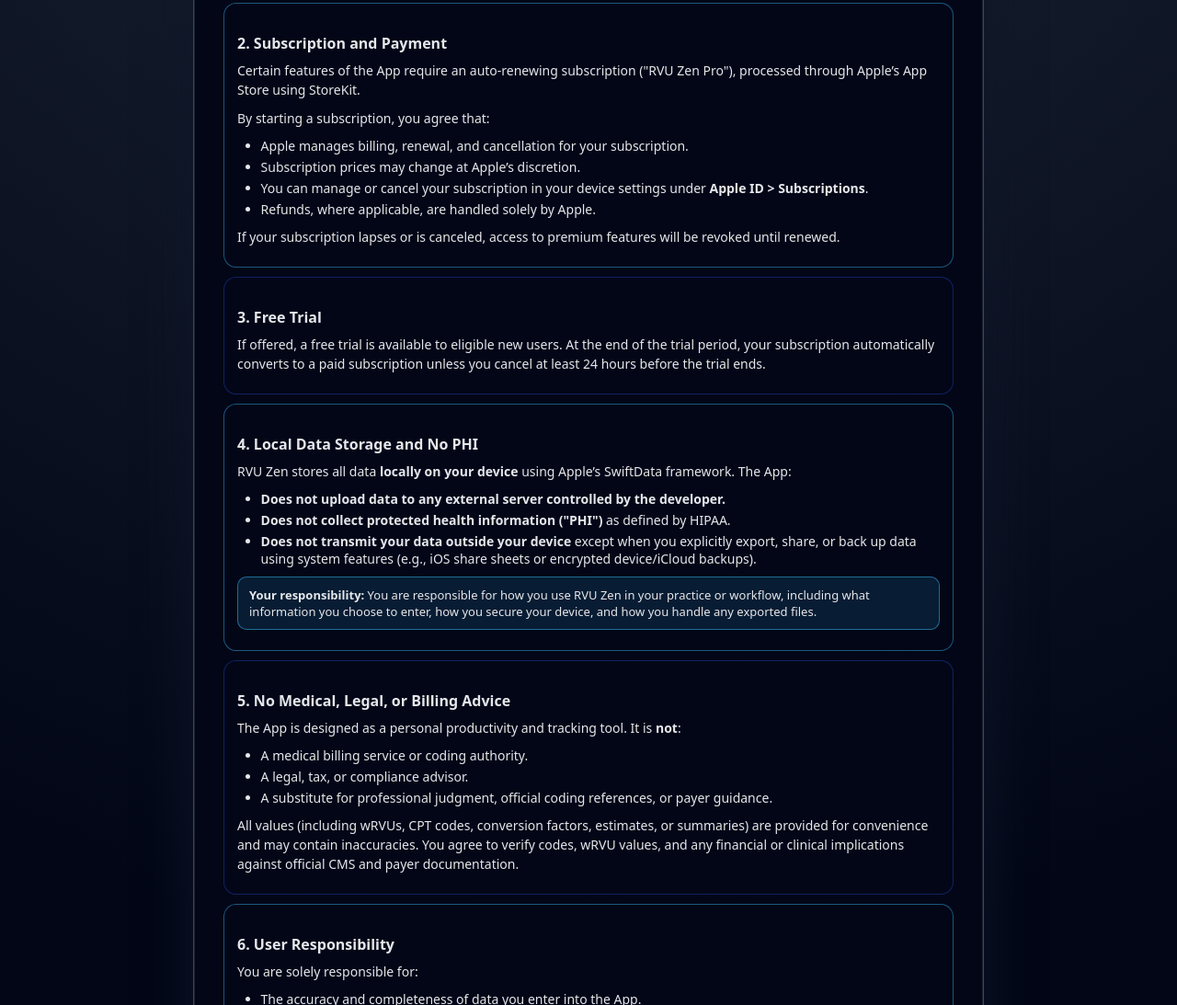
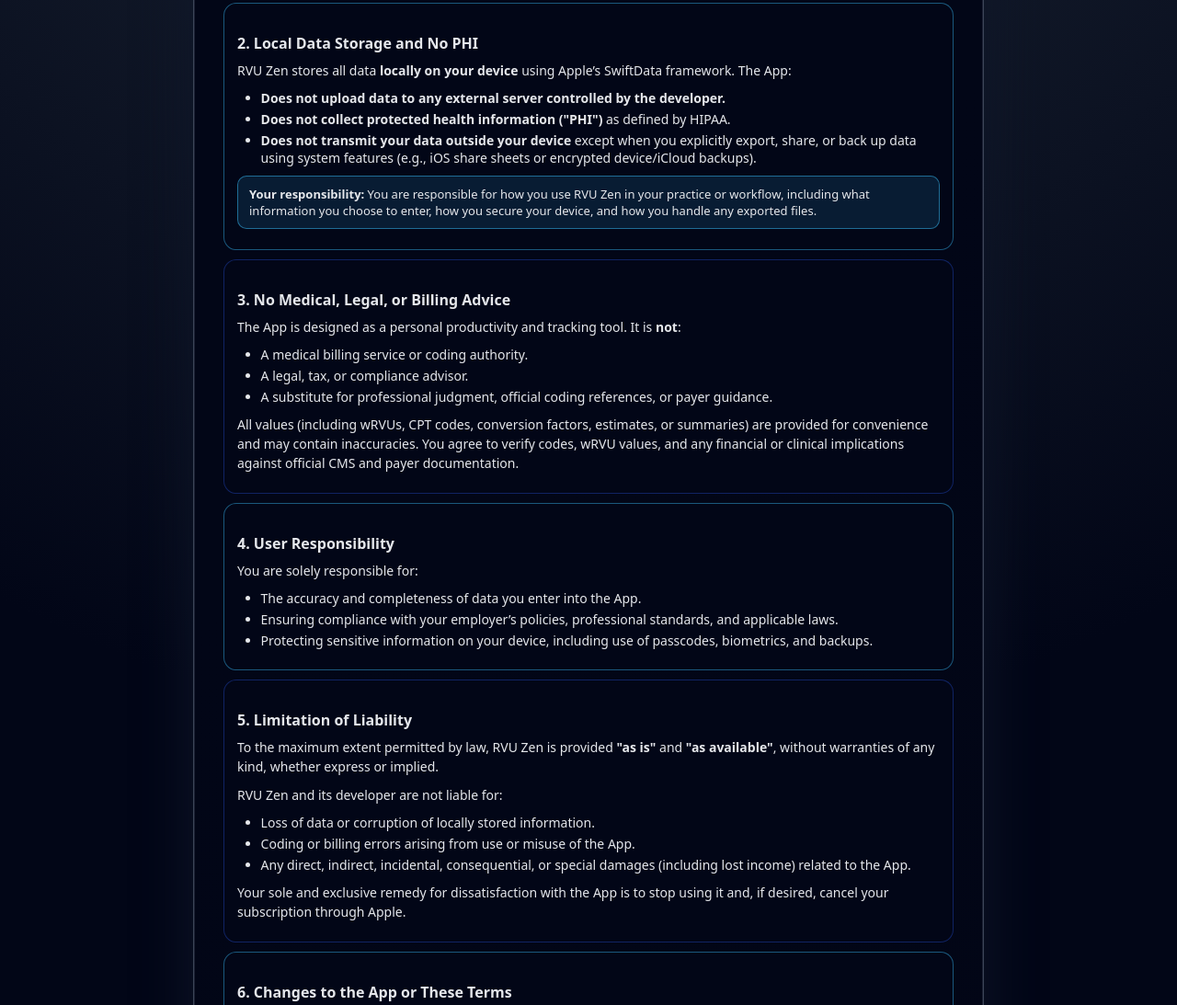
Before and after one commit to deagle1990/rvu-zen-legal, a plain HTML site: page terms.html in a window 1280 px wide. Shown: the part 532-1625 px from the top of the page at 92% size. Drawn offline with Linux system fonts and the light colour scheme.

Commit message:
Update terms.html
removed subscription information

```diff
--- a/terms.html
+++ b/terms.html
@@ -184,7 +184,7 @@
           <span class="app-dot"></span>
           RVU Zen · iOS App
         </div>
-        <h1>Terms of Use (Subscription License Agreement)</h1>
+        <h1>Terms of Use Agreement</h1>
         <p class="subtitle">
           Please read these terms carefully before using RVU Zen.
         </p>
@@ -215,37 +215,7 @@
       </section>
 
       <section class="section">
-        <h2>2. Subscription and Payment</h2>
-        <p>
-          Certain features of the App require an auto-renewing subscription (&quot;RVU Zen Pro&quot;),
-          processed through Apple’s App Store using StoreKit.
-        </p>
-        <p>By starting a subscription, you agree that:</p>
-        <ul>
-          <li>Apple manages billing, renewal, and cancellation for your subscription.</li>
-          <li>Subscription prices may change at Apple’s discretion.</li>
-          <li>
-            You can manage or cancel your subscription in your device settings under
-            <strong>Apple ID &gt; Subscriptions</strong>.
-          </li>
-          <li>Refunds, where applicable, are handled solely by Apple.</li>
-        </ul>
-        <p>
-          If your subscription lapses or is canceled, access to premium features will be revoked until renewed.
-        </p>
-      </section>
-
-      <section class="section">
-        <h2>3. Free Trial</h2>
-        <p>
-          If offered, a free trial is available to eligible new users. At the end of the trial period, your
-          subscription automatically converts to a paid subscription unless you cancel at least 24 hours
-          before the trial ends.
-        </p>
-      </section>
-
-      <section class="section">
-        <h2>4. Local Data Storage and No PHI</h2>
+        <h2>2. Local Data Storage and No PHI</h2>
         <p>
           RVU Zen stores all data <strong>locally on your device</strong> using Apple’s SwiftData framework.
           The App:
@@ -266,7 +236,7 @@
       </section>
 
       <section class="section">
-        <h2>5. No Medical, Legal, or Billing Advice</h2>
+        <h2>3. No Medical, Legal, or Billing Advice</h2>
         <p>
           The App is designed as a personal productivity and tracking tool. It is <strong>not</strong>:
         </p>
@@ -283,7 +253,7 @@
       </section>
 
       <section class="section">
-        <h2>6. User Responsibility</h2>
+        <h2>4. User Responsibility</h2>
         <p>You are solely responsible for:</p>
         <ul>
           <li>The accuracy and completeness of data you enter into the App.</li>
@@ -293,7 +263,7 @@
       </section>
 
       <section class="section">
-        <h2>7. Limitation of Liability</h2>
+        <h2>5. Limitation of Liability</h2>
         <p>
           To the maximum extent permitted by law, RVU Zen is provided <strong>&quot;as is&quot;</strong>
           and <strong>&quot;as available&quot;</strong>, without warranties of any kind, whether express or implied.
@@ -311,7 +281,7 @@
       </section>
 
       <section class="section">
-        <h2>8. Changes to the App or These Terms</h2>
+        <h2>6. Changes to the App or These Terms</h2>
         <p>
           The App may be updated from time to time to improve performance, add features, or address technical issues.
           These Terms may also be updated periodically.
@@ -323,7 +293,7 @@
       </section>
 
       <section class="section">
-        <h2>9. Termination</h2>
+        <h2>7. Termination</h2>
         <p>
           RVU Zen may suspend or terminate your access to the App at any time if you violate these Terms or use
           the App in a way that could cause harm to the App, its developer, or others.
@@ -335,7 +305,7 @@
       </section>
 
       <section class="section">
-        <h2>10. Governing Law</h2>
+        <h2>8. Governing Law</h2>
         <p>
           These Terms are governed by the laws of the jurisdiction in which the developer is based, without regard
           to conflict-of-law principles. Any disputes arising from or relating to these Terms or the App shall be
@@ -344,7 +314,7 @@
       </section>
 
       <section class="section">
-        <h2>11. Contact</h2>
+        <h2>9. Contact</h2>
         <p>
           For questions about these Terms or RVU Zen, you may contact the developer at:<br />
           <a href="mailto:danieleagledo@gmail.com">RVU Zen Support (click here)</a>
```
